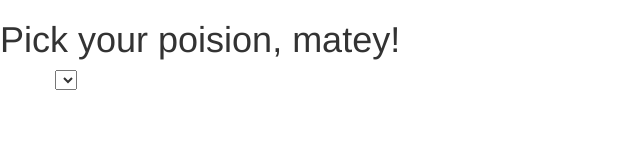
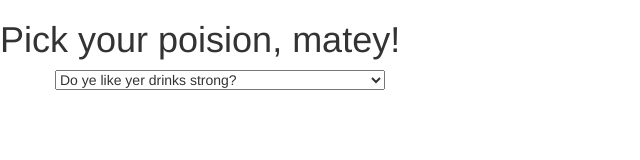
Before and after one commit to patrickford/pirateBartender, a plain HTML site: page index.html in a window 1280 px wide. Shown: the whole page, without its empty margins (0-640 px from the left). Drawn offline with nearby package versions, Linux system fonts and the light colour scheme.

Commit message:
add in options

```diff
--- a/index.html
+++ b/index.html
@@ -20,6 +20,11 @@
   	<div class="row">
   		<div class="form-group">
   			<select id="drinkPreference">
+  				<option value="strong">Do ye like yer drinks strong?</option>
+  				<option value="salty">Do ye like it with a salty tang?</option>
+  				<option value="bitter">Are ye a scally wag who likes yer drinks bitter?</option>
+  				<option value="sweet">Would ye like a bit of sweetness with yer poision?</option>
+  				<option value="fruit">Would ye like a fruity finish on yer drink, mate?</option>
   			</select>
   		</div>
   	</div>
```
